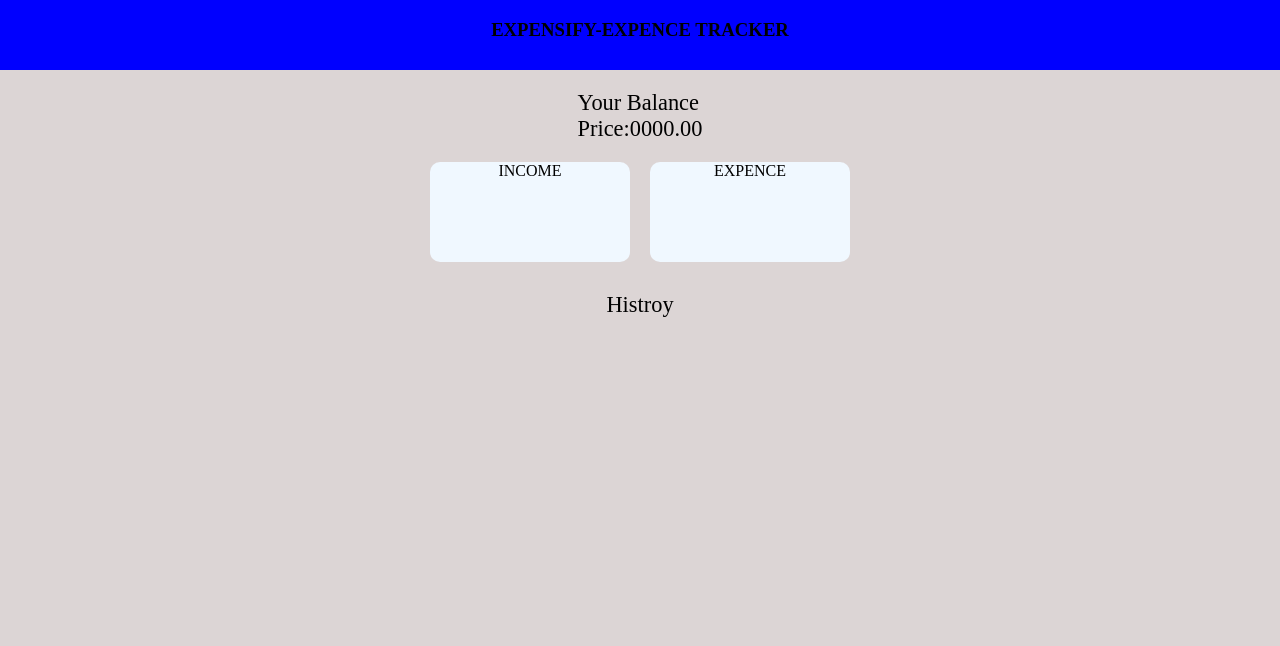
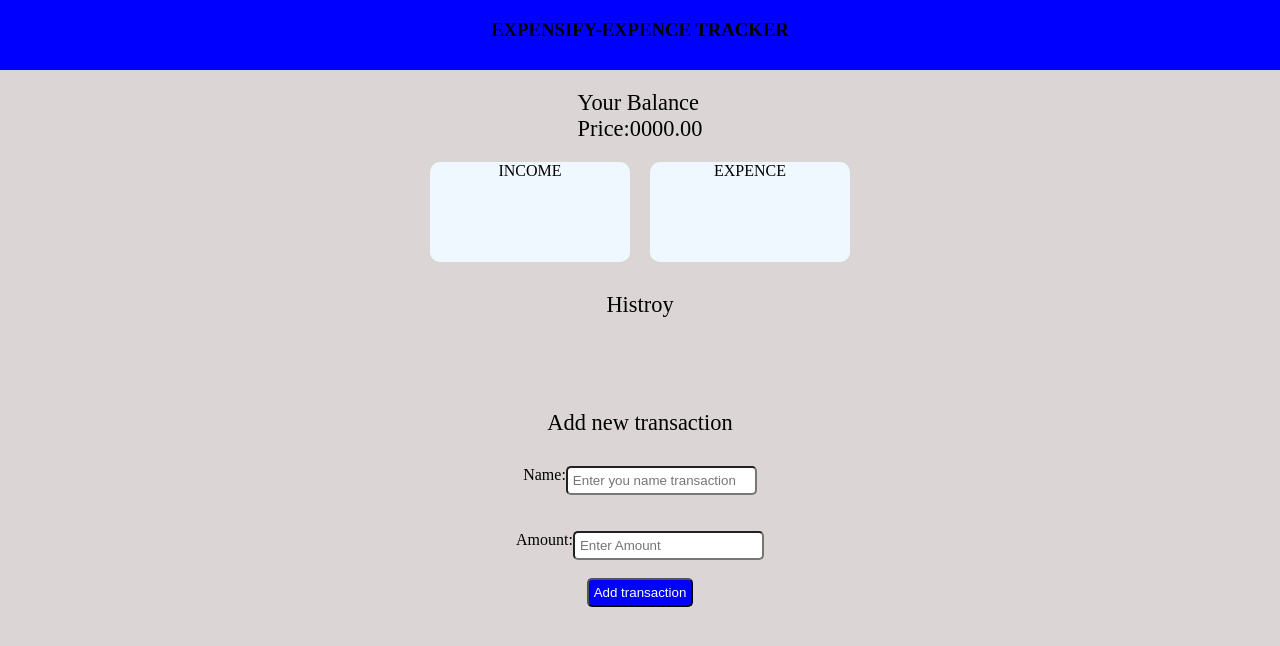
Before and after one commit to saqlainhassan1204-star/Expence--Tracker, a plain HTML site: page index.html in a window 1280 px wide. Drawn offline with Linux system fonts and the light colour scheme.

Commit message:
Add button

```diff
--- a/index.html
+++ b/index.html
@@ -33,5 +33,22 @@ Price:0000.00</div>
  </div>
 
 
+ <div id="transaction">Add new transaction</div>
+
+ <div id="input">
+    Name:<Br>
+
+    <input id="name" type="text" placeholder="Enter you name transaction">
+
+
+ </div>
+ <br>
+ <br>
+
+    <div id="input"> Amount:
+    <input id="amount" type="text" placeholder="Enter Amount"></div>
+    <br>
+
+    <button id="btn">Add transaction</button>
 </body>
 </html>
--- a/style.css
+++ b/style.css
@@ -74,3 +74,34 @@ li{
     font-weight: 500;
     font-size: 1.4rem;
 }
+#transaction{
+    display: flex;
+    justify-content: center;
+    padding: 30px;
+    font-weight: 500;
+    font-size: 1.4rem;
+}
+#input{
+    display: flex;
+    justify-content: center;
+}
+#name{
+    padding: 5px;
+    border-radius: 5px;
+
+}
+
+#amount{
+    padding: 5px;
+    border-radius: 5px;
+
+}
+#btn{
+    display: flex;
+    justify-self: center;
+    background-color: blue;
+    padding: 5px;
+    border-radius: 5px;
+    color:white;
+    padding-top: 5px;
+}
```
